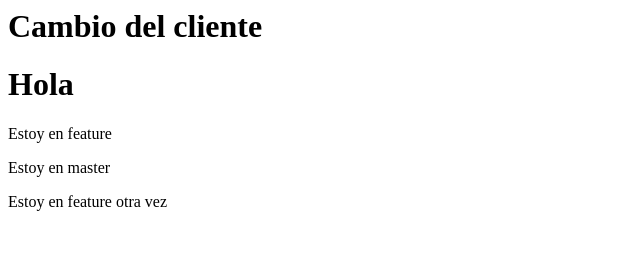
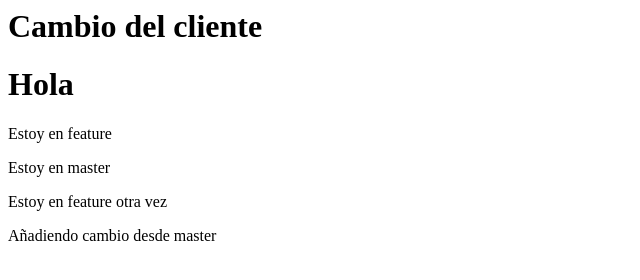
Before and after one commit to rpalaol/ProyectoHTML, a plain HTML site: page index.html in a window 1280 px wide. Shown: the whole page, without its empty margins (0-640 px from the left). Drawn offline with Linux system fonts and the light colour scheme.

Commit message:
Modificación desde master

```diff
--- a/index.html
+++ b/index.html
@@ -3,3 +3,4 @@
 <p>Estoy en feature</p>
 <p>Estoy en master</p>
 <p>Estoy en feature otra vez</p>
+<p>Añadiendo cambio desde master</p>
```
